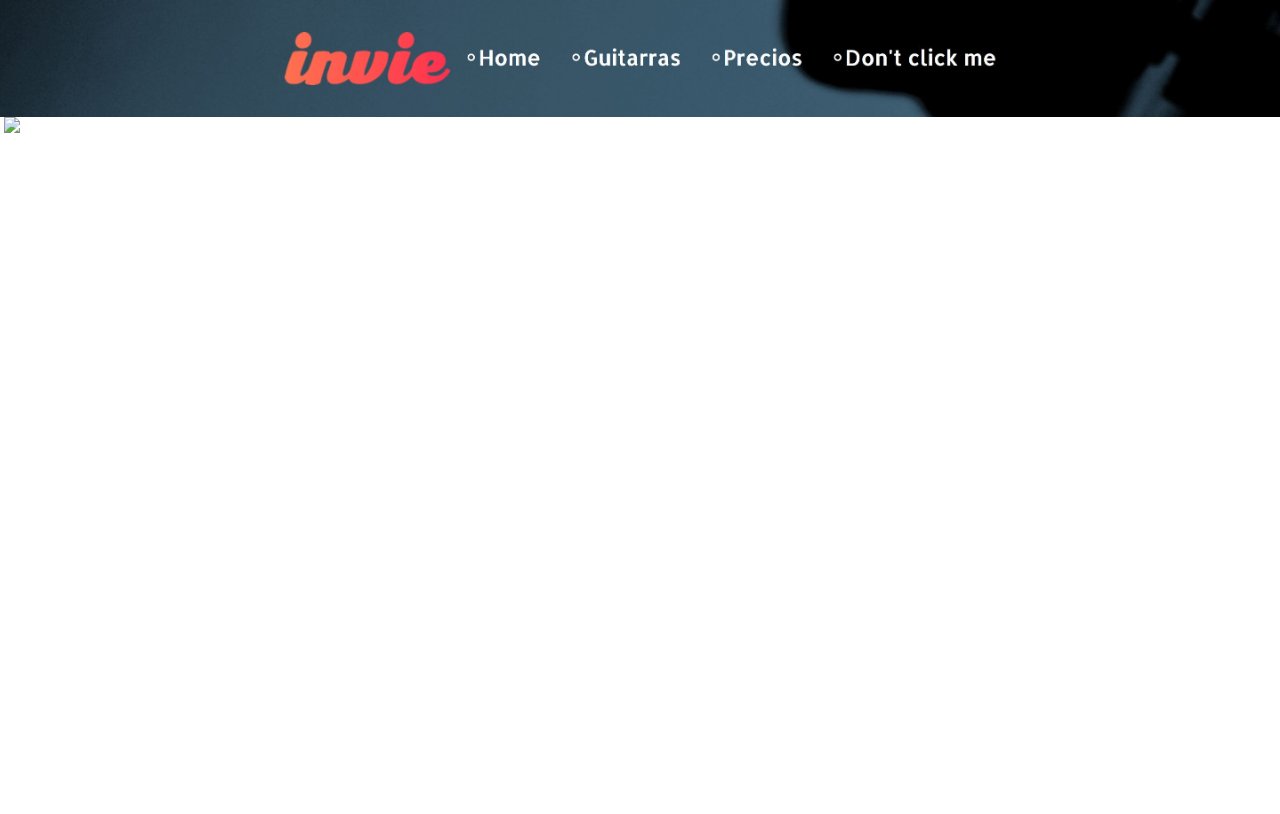
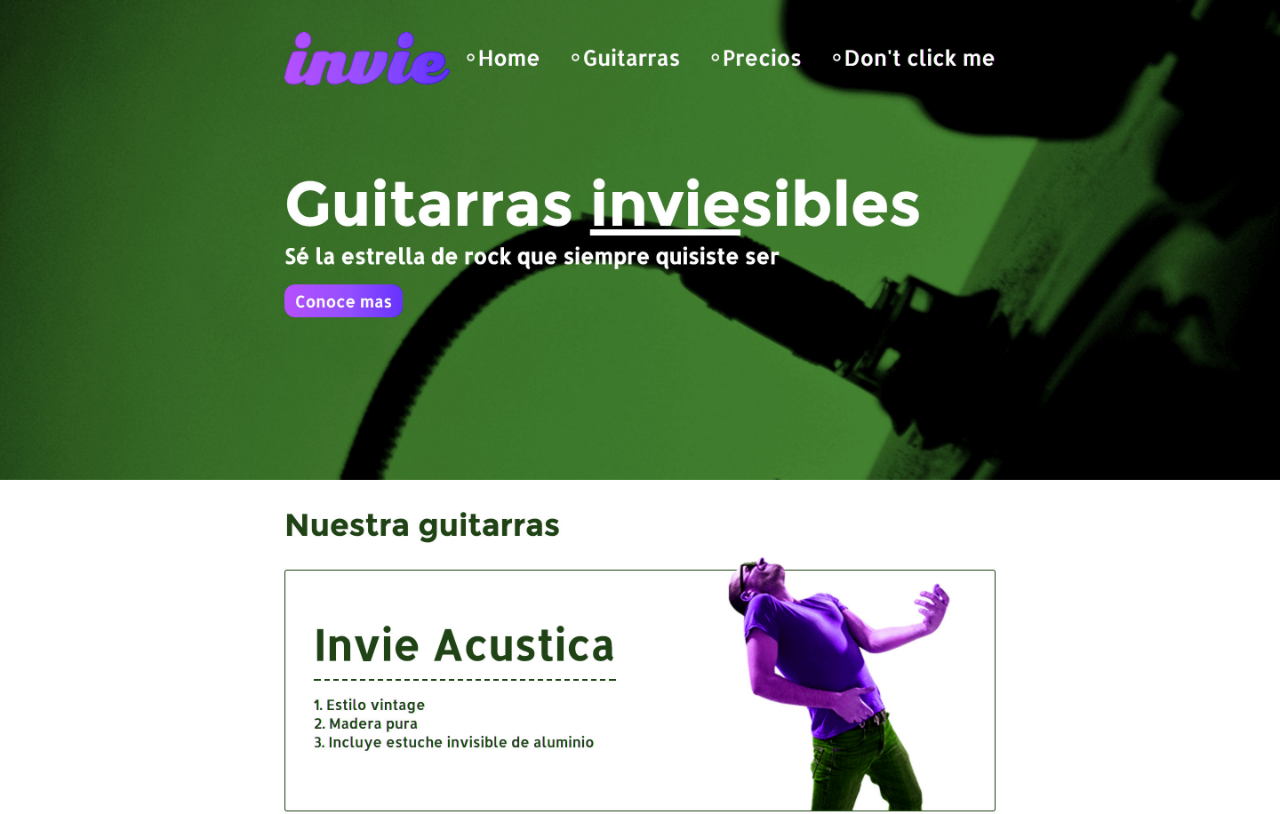
Before and after one commit to alejaam/invie-github, a plain HTML site: page index.html in a window 1280 px wide. Shown: the top 814 px of the page. Drawn offline with Linux system fonts and the light colour scheme.

Commit message:
nueva version de invie-verde

```diff
--- a/index.html
+++ b/index.html
@@ -14,8 +14,6 @@
     </style>
 </head>
 <body>
-    <img src="header.jpg" alt="">
-    <img src="hero.jpg" alt="">
-    <img src="acustica.jpg alt="guitarra acustica">
+    <img src="nueva-version.jpg" alt="">
 </body>
 </html>
```
Also changed, not shown: nueva-version.jpg (added).
